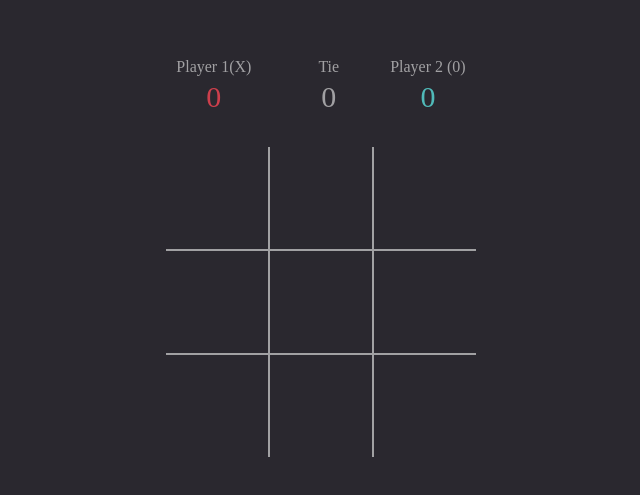
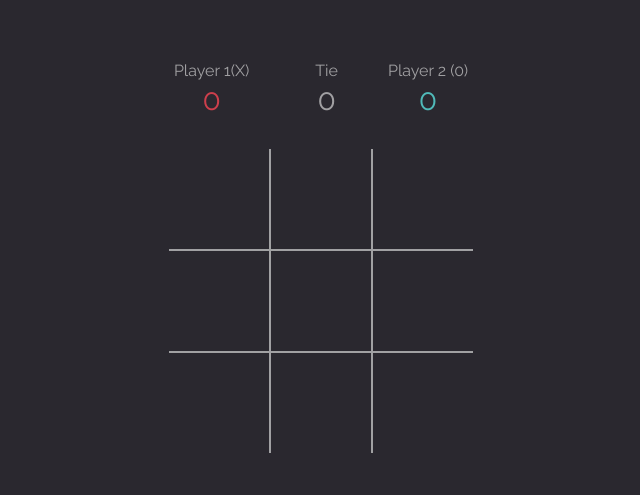
Before and after one commit to Palinana/tic-tac-toe, a React (Create React App) app: page / in a window 1280 px wide. Shown: the part 117-612 px from the top of the page, without its empty margins (319-959 px from the left). Built offline with nearby package versions, Linux system fonts and the light colour scheme.

Commit message:
Added icon and new font

```diff
--- a/src/index.css
+++ b/src/index.css
@@ -1,6 +1,17 @@
+@import url('https://fonts.googleapis.com/css?family=Raleway:100,200,300,400,500,600,700,800&display=swap');
+
+*,
+*::after,
+*::before {
+  margin: 0;
+  padding: 0;
+  box-sizing: inherit;
+}
+
 html, body {
     height: 100%;
 }
+
 body {
-    margin: 0;
+    font-family: 'Raleway', sans-serif;
 }
```
Also changed, not shown: 1 other file (tests, documents, lock files or other folders).
